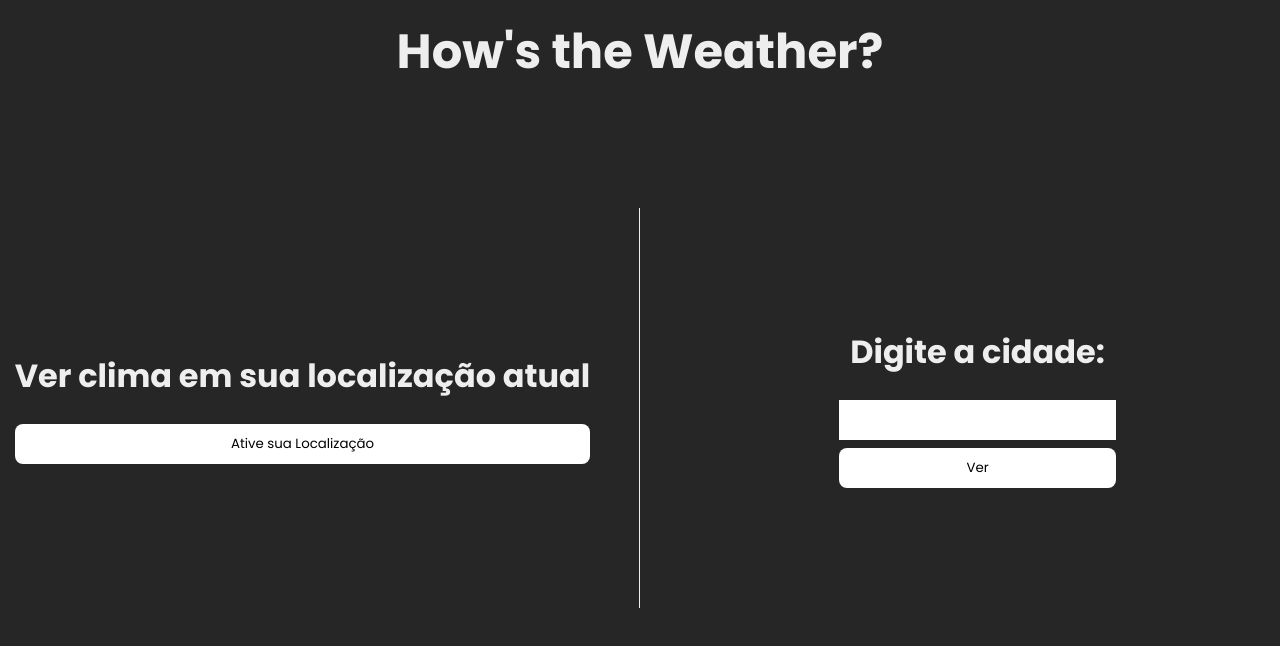
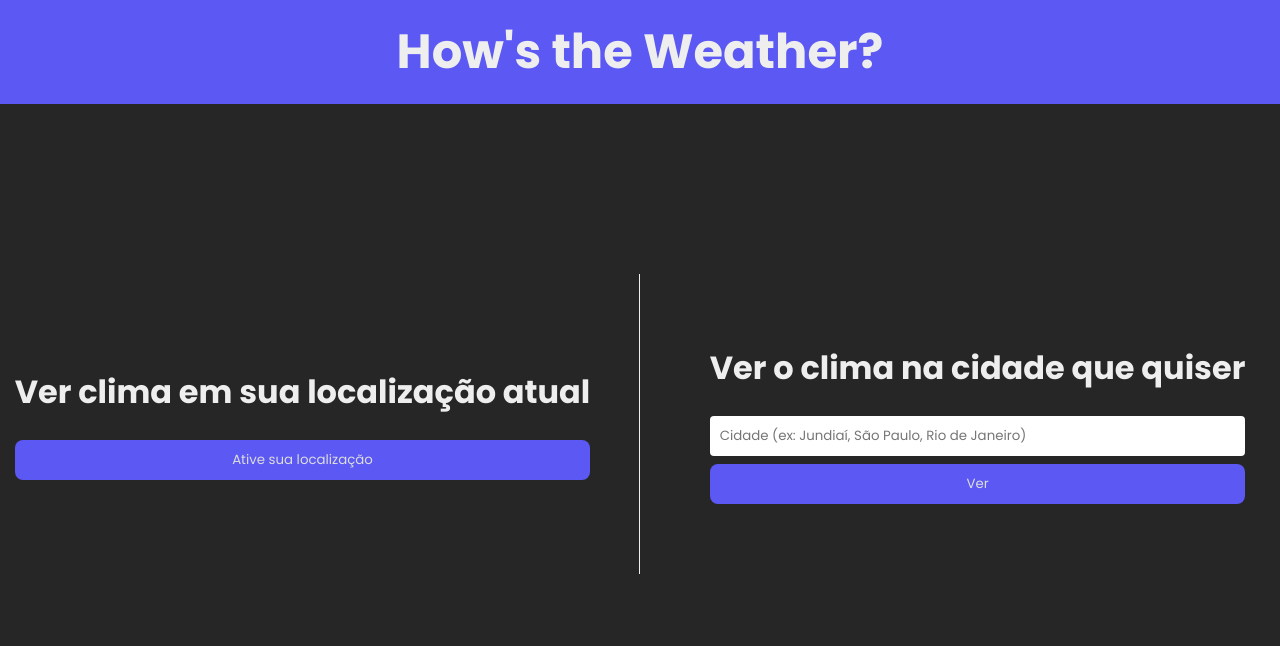
Before and after one commit to brnofranco/howstheweather, a React (Create React App) app: page / in a window 1280 px wide. Shown: the top 646 px of the page. Built offline with nearby package versions, Linux system fonts and the light colour scheme.

Commit message:
Alteração em estilos, adição do botão de voltar

```diff
--- a/src/App.js
+++ b/src/App.js
@@ -7,9 +7,10 @@ import './styles/home.sass';
 import './styles/loading.sass';
 import './styles/weather.sass';
 
-import cloudImg from './images/Cloud.svg';
+/* import cloudImg from './images/Cloud.svg'; */
 import fogImg from './images/Fog.svg';
 import sunImg from './images/Sun.svg';
+import cloudsunImg from './images/Cloud_Sun.svg';
 
 
 export default function App() {
@@ -65,7 +66,7 @@ export default function App() {
         <aside>
           <div className="aside-content">
             <h1> Ver clima em sua localização atual </h1>
-            <button onClick={handleLocationTrue}> Ative sua Localização </button>
+            <button onClick={handleLocationTrue}> Ative sua localização </button>
           </div>
         </aside>
         <div className="divider">
@@ -73,9 +74,9 @@ export default function App() {
         </div>
         <main>
           <div className="main-content">
-            <h1> Digite a cidade: </h1>
+            <h1> Ver o clima na cidade que quiser </h1>
             <form onSubmit={handleGetWeatherByName}>
-              <input type="text" value={city} onChange={(e) => setCity(e.target.value)} />
+              <input type="text" value={city} onChange={(e) => setCity(e.target.value)} placeholder="Cidade (ex: Jundiaí, São Paulo, Rio de Janeiro)" />
               <button type="submit"> Ver </button>
             </form>
           </div>
@@ -94,17 +95,17 @@ export default function App() {
     function handleWeatherTheme() {
       if(weather['weather'][0]['description'].includes("nevoeiro")){
         return fogImg;
+      } else if(weather['weather'][0]['description'].includes("limpo") || weather['weather'][0]['description'] === "céu pouco nublado"){
+        return sunImg;
       } else if(weather['weather'][0]['description'].includes("nu")){
-        return cloudImg;
-      } else if(weather['weather'][0]['description'].includes("limpo")){
-        return sunImg;
+        return cloudsunImg;
       }
     }
 
-    /* function handleBack() {
+    function handleBack() {
       setWeather(false);
       setLocation(false);
-    } */
+    }
 
     return (
       <div className="weather">
@@ -113,11 +114,17 @@ export default function App() {
             <h1> {weather['name']}, {weather['sys']['country']} </h1>
             <span> {weather['weather'][0]['description']} </span>
           </div>
+            <img src={handleWeatherTheme()} alt="Weather" />
           <div className="temp-content">
-            <img src={handleWeatherTheme()} alt="Weather" />
             <h2> {Math.round(JSON.stringify(weather['main']['temp']))}° </h2>
             <span>Sensação: {Math.round(JSON.stringify(weather['main']['feels_like']))}° </span>
           </div>
+          <div>
+            <span> Clique no botão da lateral direita para voltar </span>
+          </div>
+        </section>
+        <section className="back-button">
+          <button onClick={handleBack}> {'<'} </button>
         </section>
         <section className="other-info">
           <div className="weather-content">
--- a/src/styles/_button.sass
+++ b/src/styles/_plugins.sass
@@ -1,10 +1,12 @@
-button
+%btn
     padding: 10px
     border: none
     border-radius: 8px
-    background: #FFF
+    background: #5B58F3
     width: 100%
+    color: #DDD
 
     &:hover
         cursor: pointer
-        background: #e6e6e6
+        background: #4b49ca
+        color: #EEE
--- a/src/styles/home.sass
+++ b/src/styles/home.sass
@@ -1,11 +1,12 @@
-@import 'button'
+@import 'plugins'
 
 .home-title
     display: flex
     align-items: center
     justify-content: center
     font-size: 24px
-    padding-top: 16px
+    padding: 16px
+    background-color: #5B58F3
 
 .home-content
     width: 100%
@@ -31,6 +32,9 @@
             h1
                 font-size: 32px
 
+            button
+                @extend %btn
+
     .divider
         display: flex
         align-items: center
@@ -38,7 +42,7 @@
         flex: 1
 
         .line
-            height: 400px
+            height: 300px
             border-left: 1px solid #eeeeee
 
 
@@ -65,10 +69,14 @@
                 width: 100%
                 gap: 8px
 
+                button
+                    @extend %btn
+
                 input
                     width: 100%
                     padding: 10px
                     border: none
+                    border-radius: 4px
 
                     &:focus
                         border: none
--- a/src/styles/weather.sass
+++ b/src/styles/weather.sass
@@ -13,22 +13,20 @@
         flex-direction: column
         justify-content: center
         align-items: center
-        gap: 58px
-
+        gap: 48px
         .city-content
             display: flex
             flex-direction: column
             align-items: flex-end
             h1
                 display: flex
-                font-size: 64px
+                font-size: 44px
             span
                 font-size: 14px
                 display: flex
                 text-align: right
                 color: #EEEEEE
                 margin-top: -15px
-
         .temp-content
             display: flex
             flex-direction: column
@@ -41,13 +39,32 @@
                 display: flex
                 font-size: 14px
                 align-items: center
+                margin-top: -16px
                 color: #EEEEEE
+        span
+            display: flex
+            font-size: 10px
+            color: #EEEEEE
+            margin-top: 32px
+
+    .back-button
+        display: flex
+        align-items: center
+        button
+            background-color: #5B58F3
+            border: none
+            color: #EEEEEE
+            border-radius: 0 50% 50% 0
+            margin-left: -12px
+            padding: 6px 14px
+            font-size: 36px
+            &:hover
+                cursor: pointer
 
     .other-info
         display: flex
         flex: 6
         overflow: hidden
-
         .weather-content
             width: 100%
             display: grid
```
Also changed, not shown: src/images/Cloud_Sun.svg.
